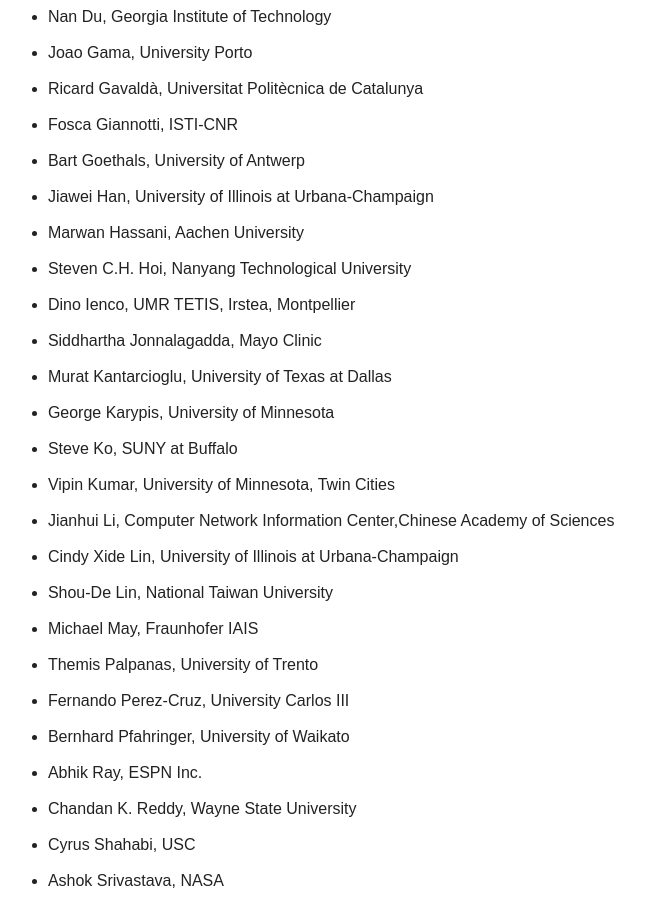
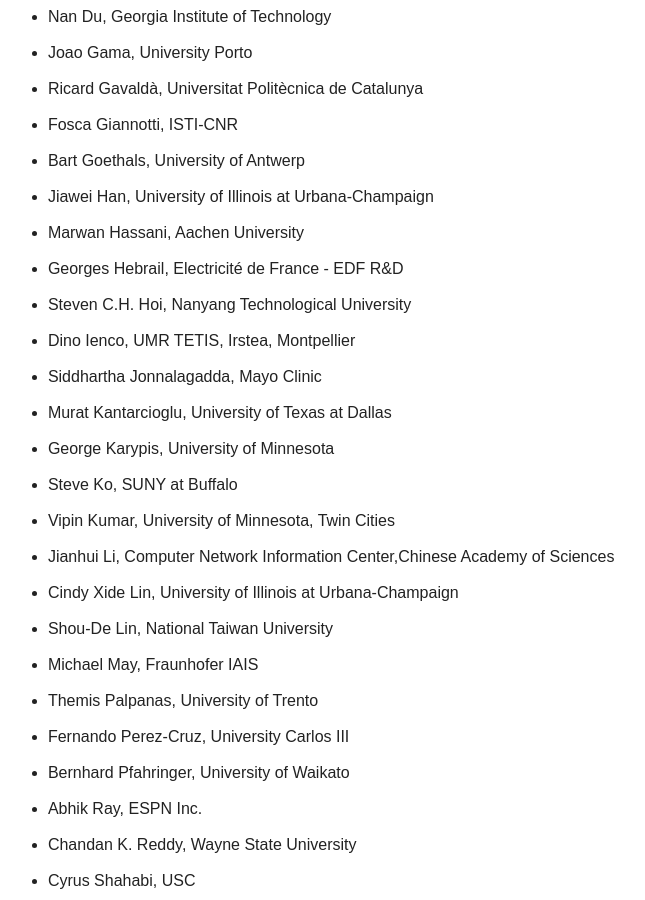
Before and after one commit to bigmine/bigmine17, a Jekyll site: the page built from organization.md, in a window 1280 px wide and 900 px high, scrolled down 2376 px. Shown: the whole window, without its empty margins (278-923 px from the left). Built offline with Jekyll 4.4.1, drawn with Linux system fonts in a browser that asks for light colours; nearby versions of some CDN libraries.

Commit message:
Update PC

```diff
--- a/organization.md
+++ b/organization.md
@@ -68,6 +68,7 @@
 * Bart Goethals, University of Antwerp
 * Jiawei Han, University of Illinois at Urbana-Champaign
 * Marwan Hassani, Aachen University
+* Georges Hebrail, Electricité de France - EDF R&D
 * Steven C.H. Hoi, Nanyang Technological University
 * Dino Ienco, UMR TETIS, Irstea, Montpellier
 * Siddhartha Jonnalagadda, Mayo Clinic
```
